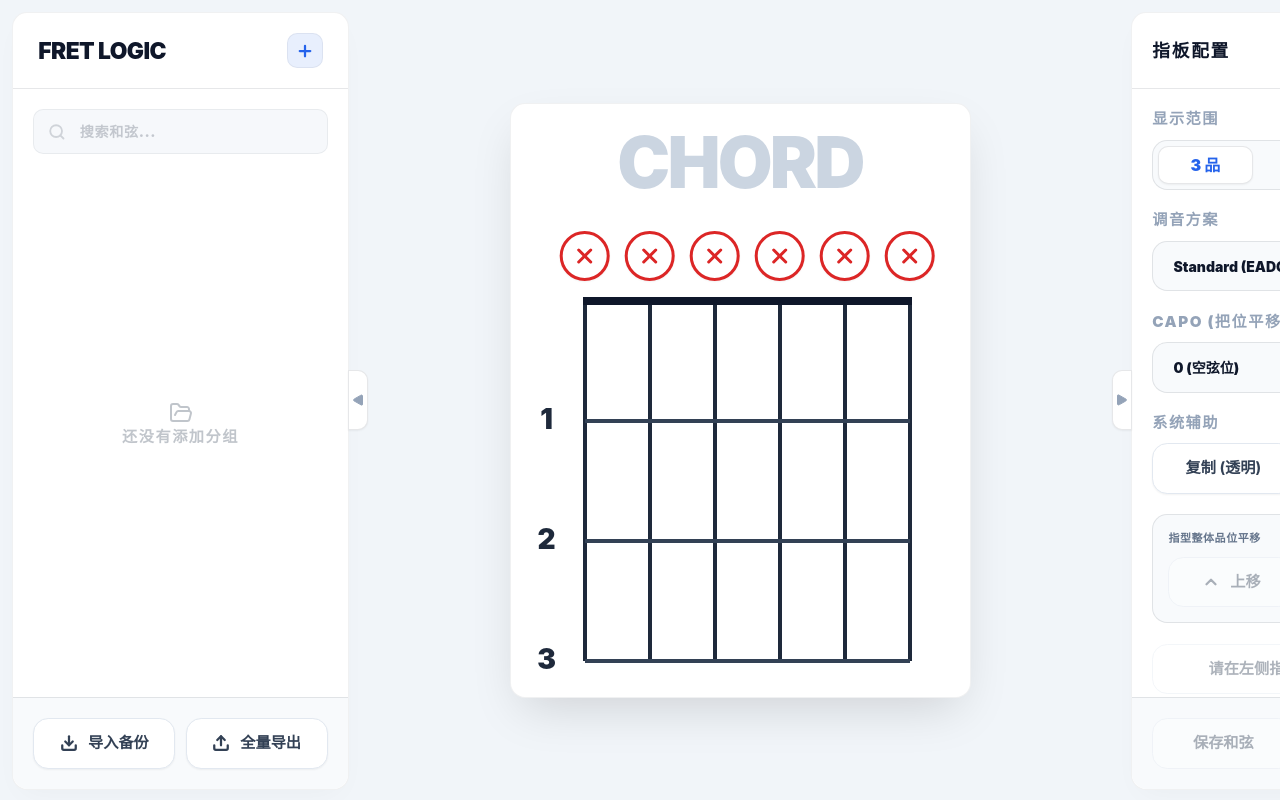
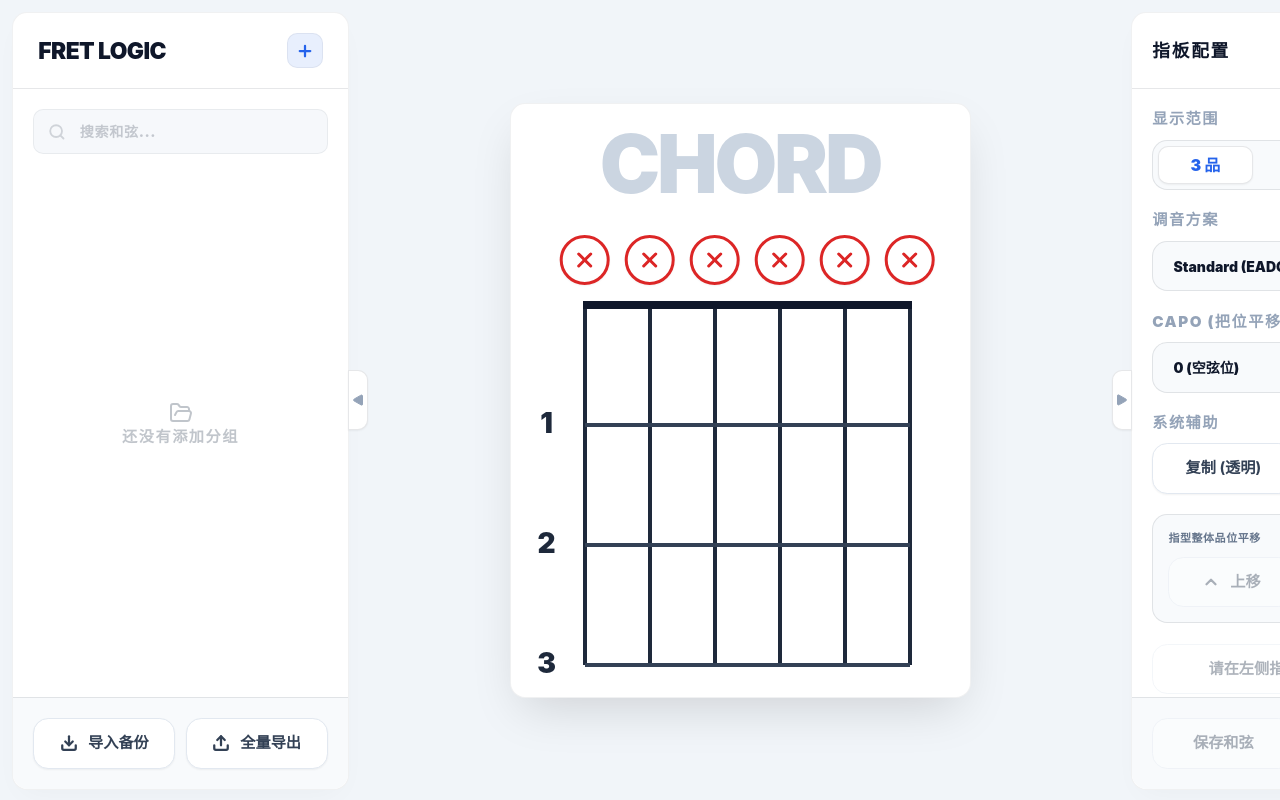
Before and after one commit to lo0kie/FretLogic, a Vue app: page / in a window 1280 px wide. Shown: the top 800 px of the page. Built offline with nearby package versions, Linux system fonts and the light colour scheme.

Commit message:
加大字体

```diff
--- a/src/views/workbench/ChordInputHeader.vue
+++ b/src/views/workbench/ChordInputHeader.vue
@@ -5,7 +5,7 @@
       type="text"
       spellcheck="false"
       placeholder="CHORD"
-      class="input-chord-name w-full text-center font-black bg-transparent border-none outline-none cursor-pointer select-none caret-blue-600 transition-all duration-300 placeholder-slate-300 dark:placeholder-slate-600 text-[3.5rem] leading-none"
+      class="input-chord-name w-full text-center font-black bg-transparent border-none outline-none cursor-pointer select-none caret-blue-600 transition-all duration-300 placeholder-slate-300 dark:placeholder-slate-600 text-[4rem] leading-none"
       :class="
         chordLabStore.currentChordName
           ? 'text-slate-900 dark:text-slate-50 drop-shadow-sm'
```
